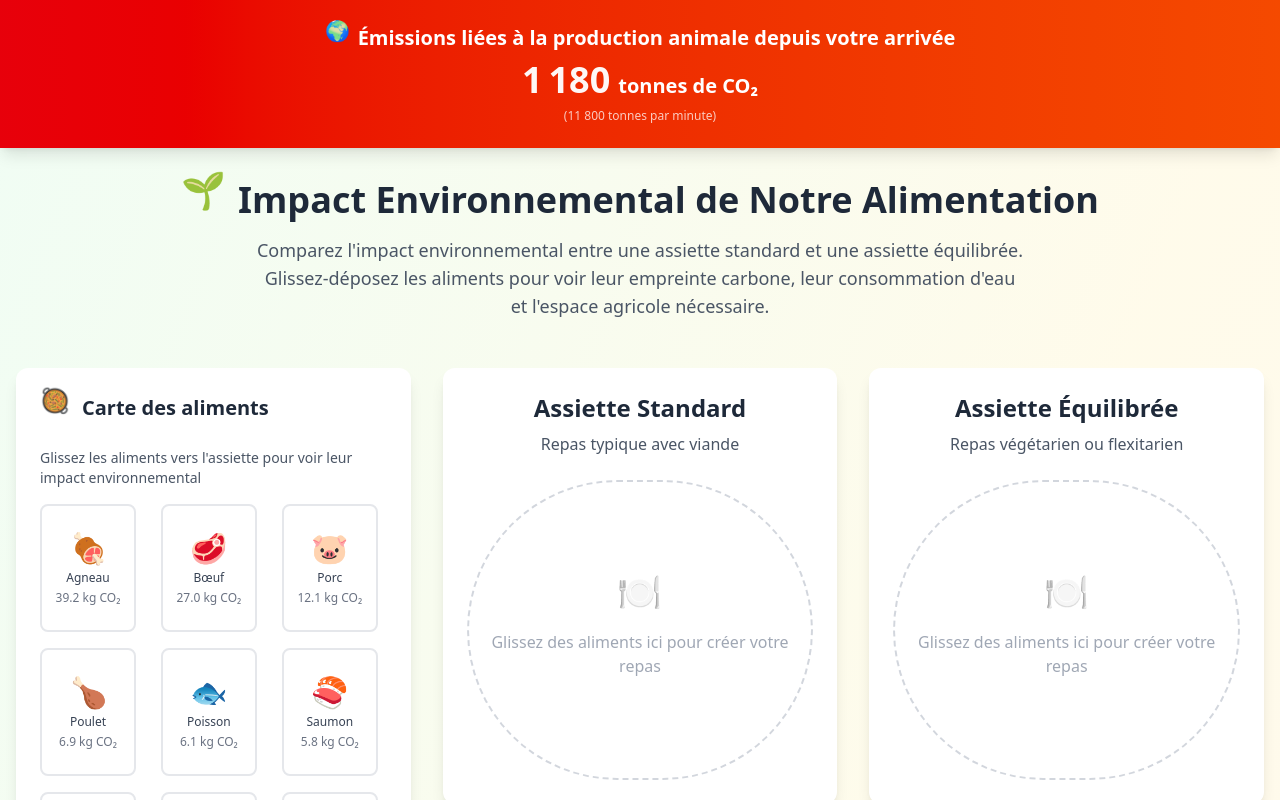
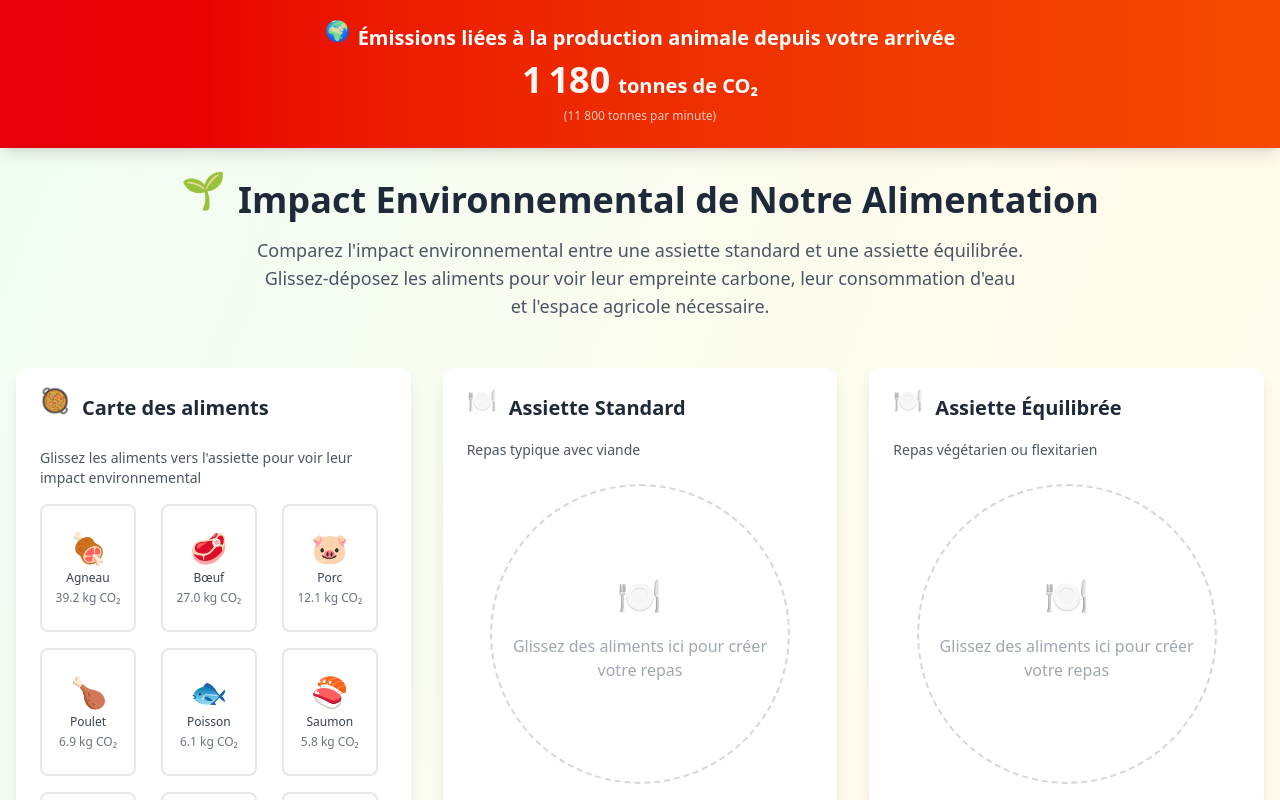
Before and after one commit to yulannn/ia, a React (Vite) app in the folder client/: page / in a window 1280 px wide. Shown: the top 800 px of the page. Built offline with nearby package versions, Linux system fonts and the light colour scheme.

Commit message:
[ADD] color

```diff
--- a/client/src/components/Plate.tsx
+++ b/client/src/components/Plate.tsx
@@ -31,28 +31,45 @@ export default function Plate({ plateFoods, onFoodAdded, onFoodRemoved, title, d
   const totalSurface = plateFoods.reduce((sum, food) => sum + food.surface, 0)
 
   const getImpactLevel = (totalCo2: number) => {
-    if (totalCo2 < 5) return { level: 'faible', color: 'text-green-600' };
-    if (totalCo2 < 15) return { level: 'modéré', color: 'text-yellow-600' };
+    if (totalCo2 < 10) return { level: 'faible', color: 'text-green-600' };
+    if (totalCo2 < 18) return { level: 'modéré', color: 'text-yellow-600' };
     if (totalCo2 < 25) return { level: 'élevé', color: 'text-orange-600' };
     return { level: 'très élevé', color: 'text-red-600' };
   };
 
   const impactLevel = getImpactLevel(totalCo2)
 
+  const getPlateColor = () => {
+    const totalCo2 = plateFoods.reduce((sum, food) => sum + food.co2, 0);
+    if (totalCo2 === 0) return 'bg-white';
+    if (totalCo2 < 10) return 'bg-red-50';
+    if (totalCo2 < 18) return 'bg-red-100';
+    if (totalCo2 < 25) return 'bg-red-200';
+    if (totalCo2 < 30) return 'bg-red-400';
+    return 'bg-red-400';
+  };
+
   return (
     <div className="bg-white rounded-xl shadow-lg p-6">
       {/* Titre et description de l'assiette */}
-      <div className="mb-6 text-center">
-        <h2 className="text-2xl font-bold text-gray-800 mb-2">{title}</h2>
-        <p className="text-gray-600">{description}</p>
+      <div className="flex items-center mb-4">
+        <span className="text-2xl mr-3 animate-bounce-slow">🍽️</span>
+        <h2 className="text-xl font-bold text-gray-800">{title}</h2>
       </div>
+      <p className="text-sm text-gray-600 mb-6">{description}</p>
 
       {/* Zone de dépôt */}
       <div
         ref={ref}
-        className={`relative min-h-[300px] rounded-full border-2 ${isOver ? 'border-green-500 bg-green-50' : 'border-gray-300'
-          } ${plateFoods.length === 0 ? 'border-dashed animate-pulse-slow' : 'border-solid'
-          } transition-all duration-300 hover:shadow-lg hover:scale-[1.02]`}
+        className={`
+          relative aspect-square w-full max-w-[300px] mx-auto rounded-full border-2
+          ${plateFoods.length === 0 ? 'border-dashed' : 'border-solid'}
+          ${plateFoods.length === 0 ? 'border-gray-300' : 'border-gray-400'}
+          ${plateFoods.length === 0 ? 'animate-pulse-slow' : ''}
+          transition-all duration-300
+          hover:shadow-lg hover:scale-[1.02]
+          ${getPlateColor()}
+        `}
       >
         {plateFoods.length === 0 ? (
           <div className="absolute inset-0 flex flex-col items-center justify-center text-gray-400 animate-pulse-slow">
```
